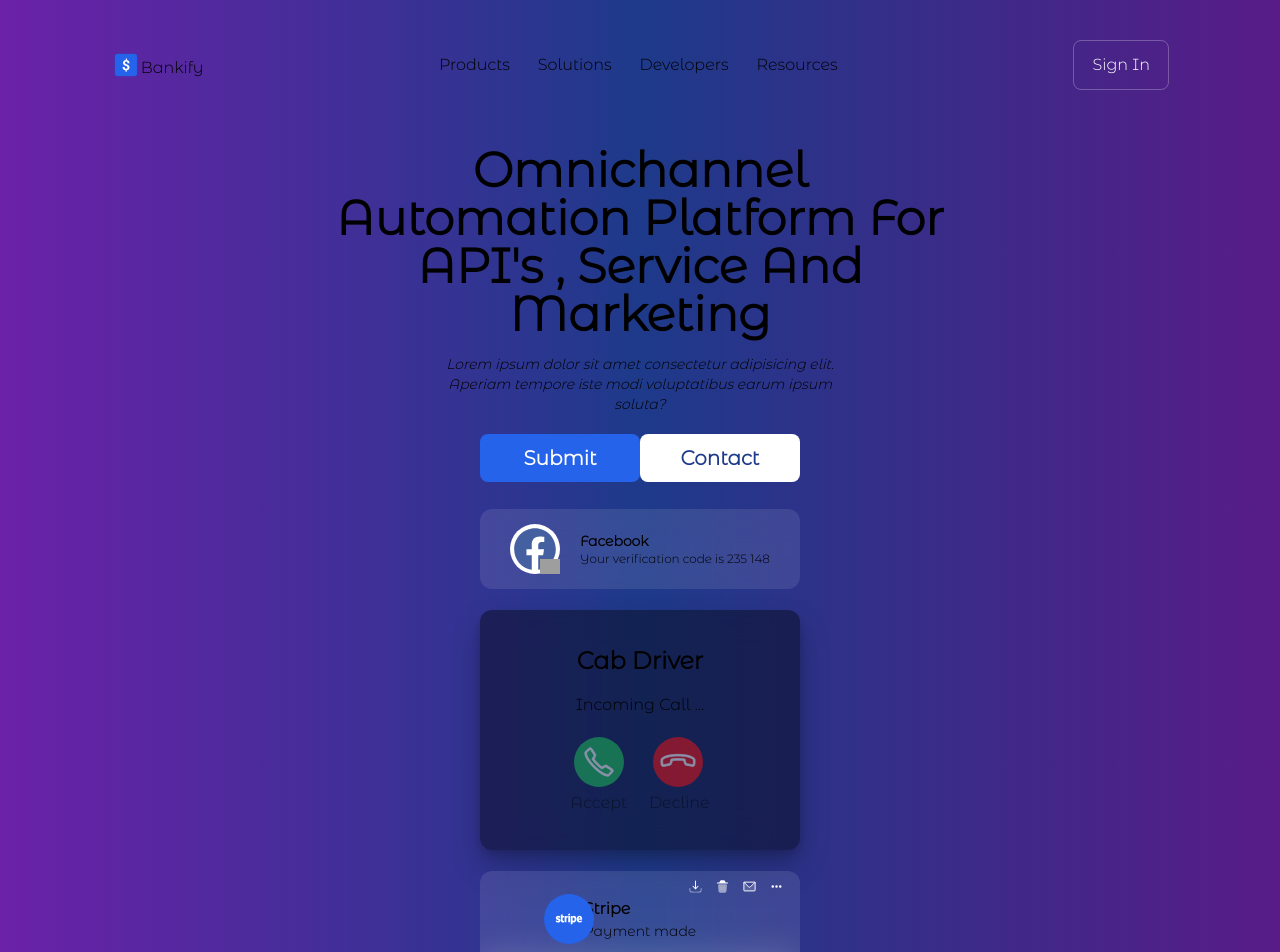
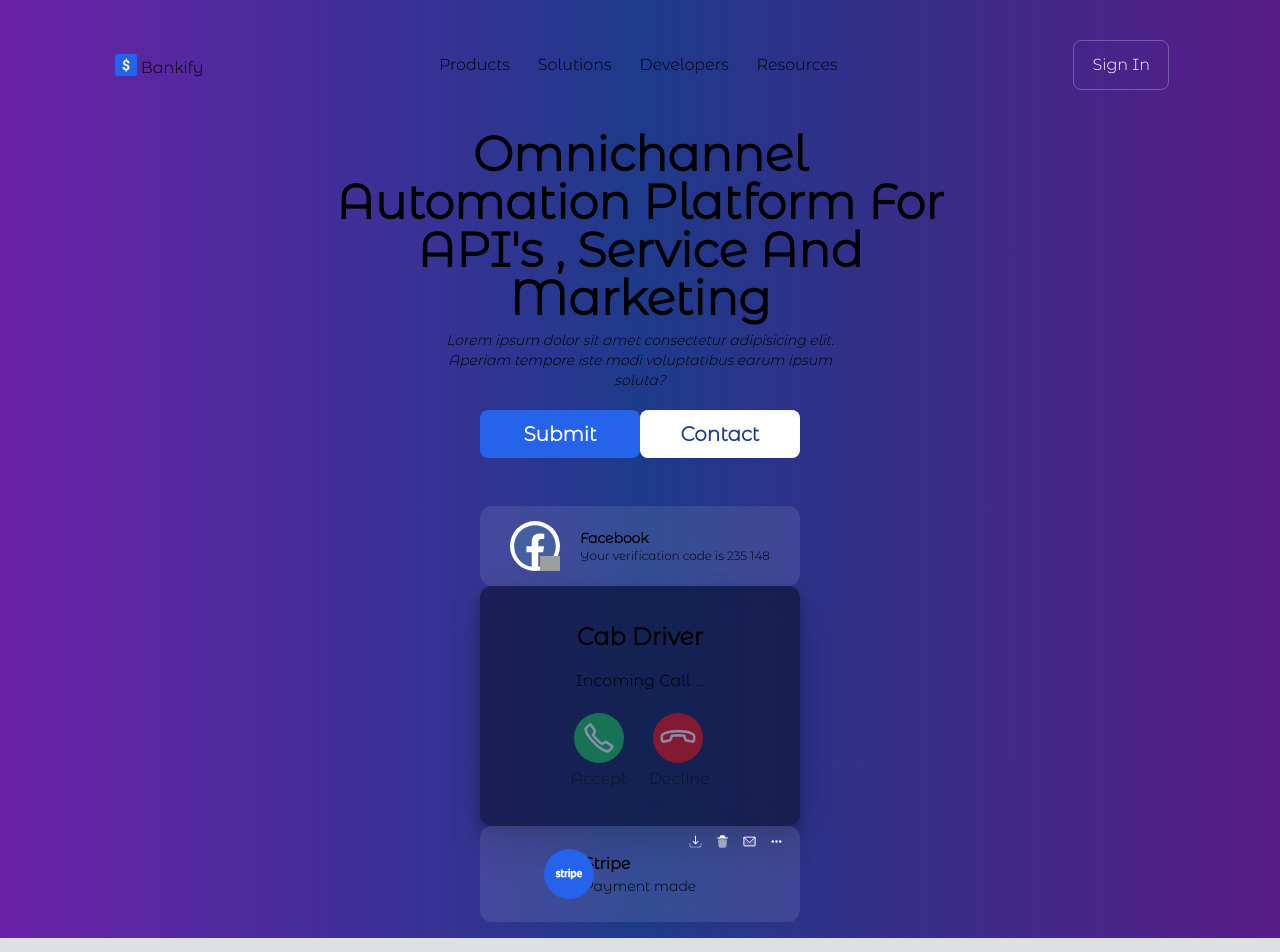
Before and after one commit to mungaimichael/bankify, a Next.js app: page / in a window 1280 px wide. Shown: the top 952 px of the page. Built offline with nearby package versions, Linux system fonts and the light colour scheme; grey boxes are pictures that could not be loaded.

Commit message:
font changes

```diff
--- a/src/app/components/MediaSections/index.jsx
+++ b/src/app/components/MediaSections/index.jsx
@@ -6,7 +6,7 @@
     return (
         <div className='
         w-5/6
-        md:w-1/2 h-full  container mt-4  flex flex-col lg:items-center justify-around ' >
+        md:w-1/2 h-full  container mt-4  flex flex-col lg:items-center justify-center ' >
             <FaceBook />
             <CallCard />
             <Payment />
--- a/src/app/layout.tsx
+++ b/src/app/layout.tsx
@@ -1,8 +1,8 @@
 import type { Metadata } from 'next';
-import { Inter, Montserrat_Alternates } from 'next/font/google';
+import {  Montserrat_Alternates } from 'next/font/google';
 import './globals.css';
 
-const inter = Inter({ subsets: ['latin'] });
+// const inter = Inter({ subsets: ['latin'] });
 
 const montserratAlternates = Montserrat_Alternates({
   subsets: ['latin'],
--- a/src/app/pages/Hero/index.jsx
+++ b/src/app/pages/Hero/index.jsx
@@ -8,11 +8,11 @@
     return (
         <div className='md:h-5/6  flex flex-col  container ' >
             <div className="flex flex-col justify-center items-center">
-                <h1 className=' text-center mt-12 md:mt-0 text-xl lg:text-5xl font-primary font-bold md:w-1/2   md:p-4 capitalize ' >
+                <h1 className=' text-center mt-12 md:mt-0 text-xl lg:text-5xl font-primary font-bold md:w-1/2  capitalize  ' >
                     Omnichannel automation platform for API's , Service and Marketing
                 </h1>
                 <p className='
-                text-sm w-full p-4
+                text-sm w-full mt-2
                 lg:text-2md text-center lg:w-1/3 italic font-light font-primary lg:p-0' >
                     Lorem ipsum dolor sit amet consectetur adipisicing elit.
                     Aperiam tempore iste modi voluptatibus earum ipsum soluta?
--- /dev/null
+++ b/src/app/pages/SectionOne/index.js
@@ -0,0 +1,11 @@
+import React from 'react'
+
+const index = () => {
+    return (
+        <div
+            className='h-[50vh] bg-blue-500 bg-opacity-50 '
+        ></div>
+    )
+}
+
+export default index
```
